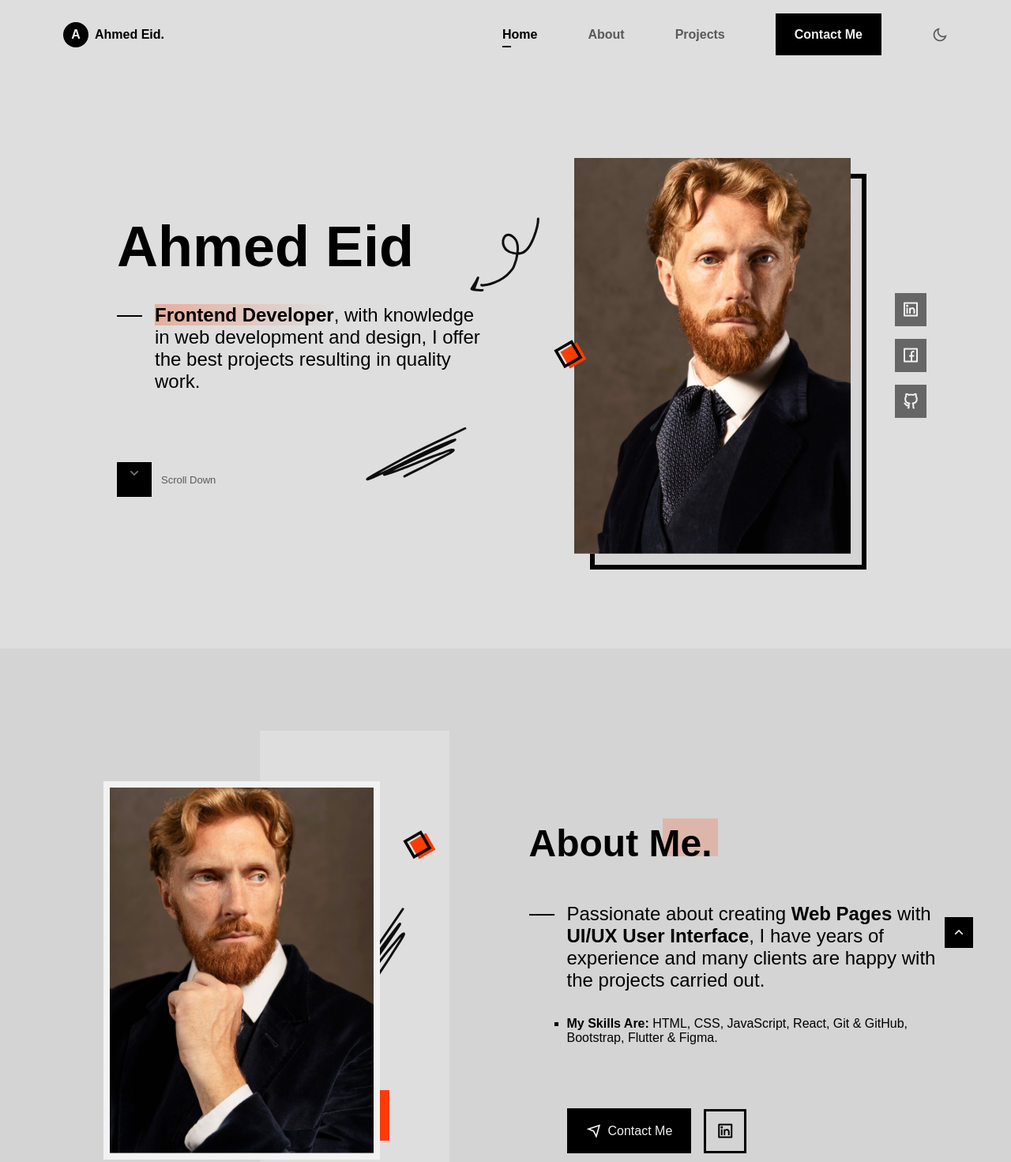
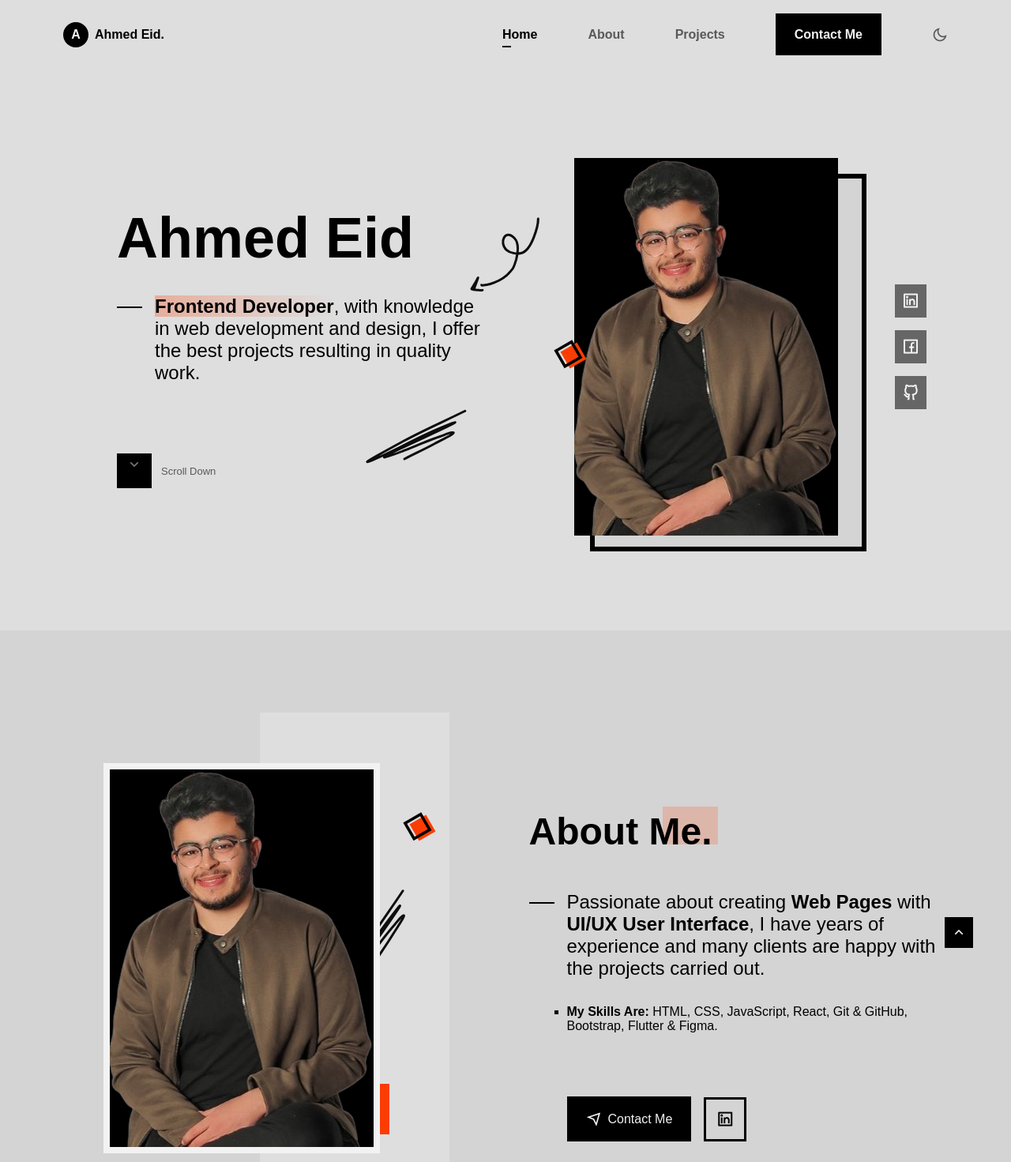
Before and after one commit to ahmedEid6/my-portofolio, a plain HTML site: page index.html in a window 1280 px wide. Shown: the top 1471 px of the page at 79% size. Drawn offline with nearby package versions, Linux system fonts and the light colour scheme; a web font is replaced by a local one.

Commit message:
made some modification

```diff
--- a/css/styles.css
+++ b/css/styles.css
@@ -423,6 +423,7 @@ body.dark-theme {
 
 .home__img {
   position: relative;
+  background-color: var(--black-color);
   z-index: 10;
 }
 
@@ -611,6 +612,7 @@ body.dark-theme {
 
 .about__img {
   position: relative;
+  background-color: var(--black-color);
   border: 4px solid var(--white-color);
   z-index: 1;
 }
@@ -832,7 +834,6 @@ body.dark-theme {
 
 .projects__card:hover {
   background-color: var(--white-color);
-  transform: scale(1.05);
 }
 
 /*=============== CONTACT ===============*/
--- a/index.html
+++ b/index.html
@@ -84,11 +84,7 @@
 
           <div class="home__profile">
             <div class="home__image">
-              <img
-                src="assets/home-perfil.jpg"
-                alt="My photo"
-                class="home__img"
-              />
+              <img src="assets/profile2.png" alt="My photo" class="home__img" />
               <div class="home__shadow"></div>
 
               <img
@@ -162,7 +158,7 @@
           <div class="about__perfil">
             <div class="about__image">
               <img
-                src="assets/about-perfil.jpg"
+                src="assets/profile2.png"
                 alt="My photo"
                 class="about__img"
               />
```
